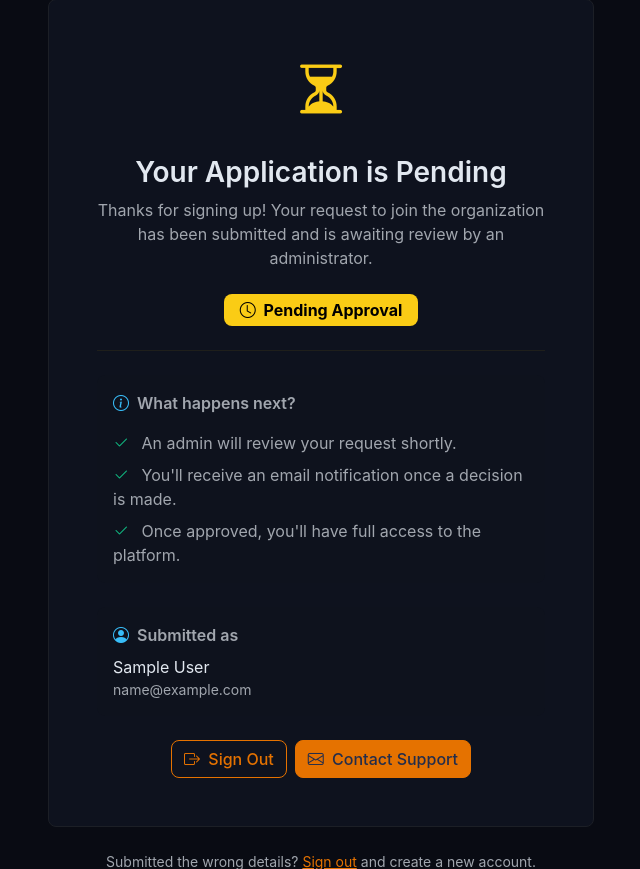
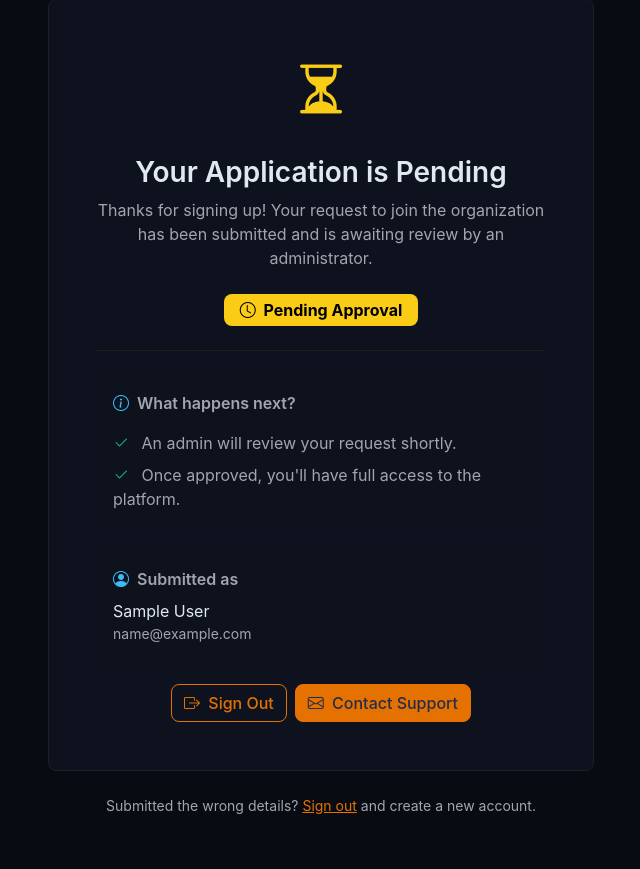
Before and after one commit to todbukh/cio-central, a Django app: page / in a window 1280 px wide. Shown: the part 105-974 px from the top of the page, without its empty margins (319-959 px from the left). After the commit the page ends 919 px from the top, so only its background shows below. Run offline with Django 5.2, Linux system fonts and the light colour scheme; the visitor is signed in with stand-in values (Sample User, id 1); style sheets or scripts are compiled from the project's sources; some libraries are stand-ins or nearby versions.

Commit message:
pending html modification

```diff
--- a/core/templates/core/pending.html
+++ b/core/templates/core/pending.html
@@ -37,10 +37,6 @@
               <i class="bi bi-check2 text-success me-2"></i>
               An admin will review your request shortly.
             </li>
-            <li class="mb-2">
-              <i class="bi bi-check2 text-success me-2"></i>
-              You'll receive an email notification once a decision is made.
-            </li>
             <li>
               <i class="bi bi-check2 text-success me-2"></i>
               Once approved, you'll have full access to the platform.
```
